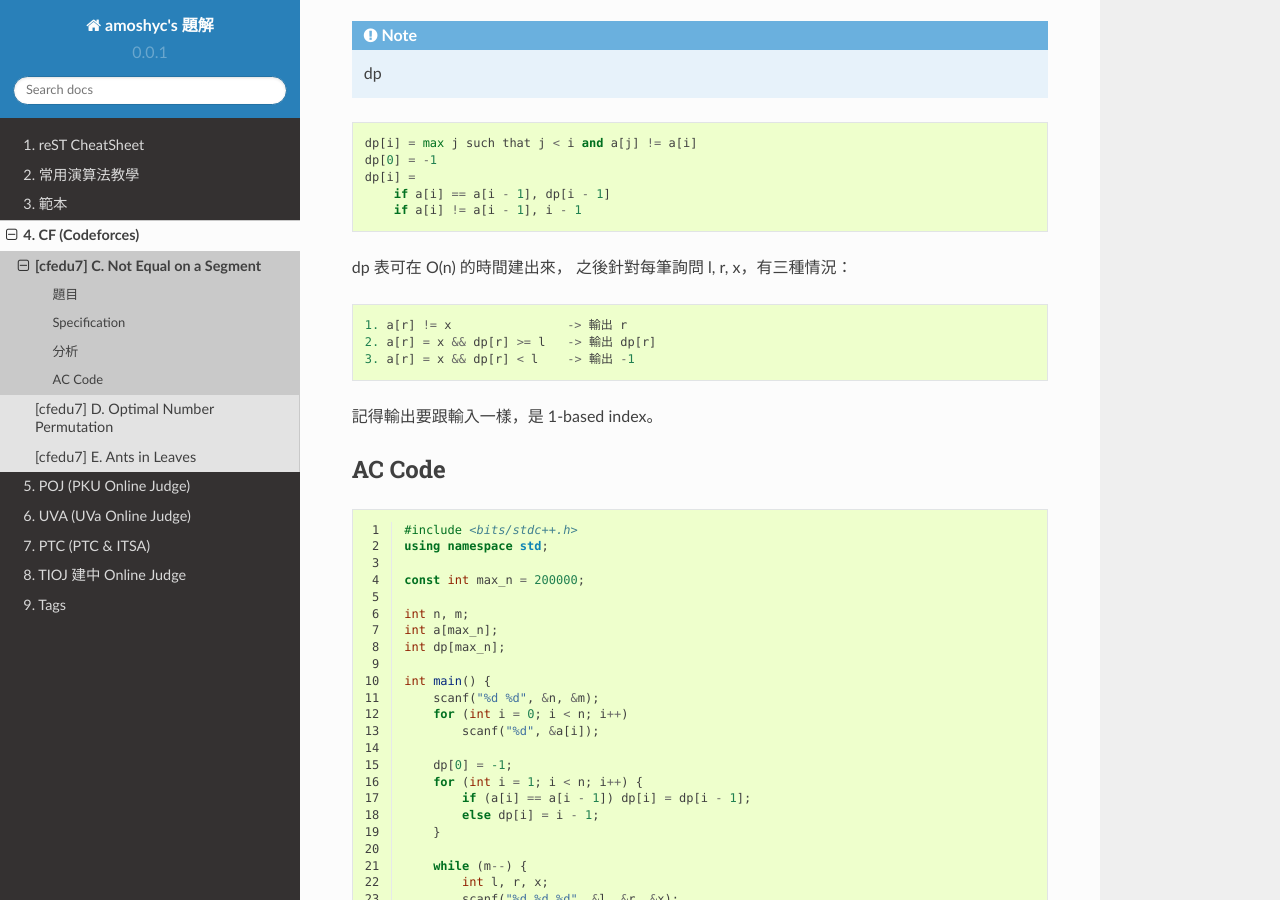
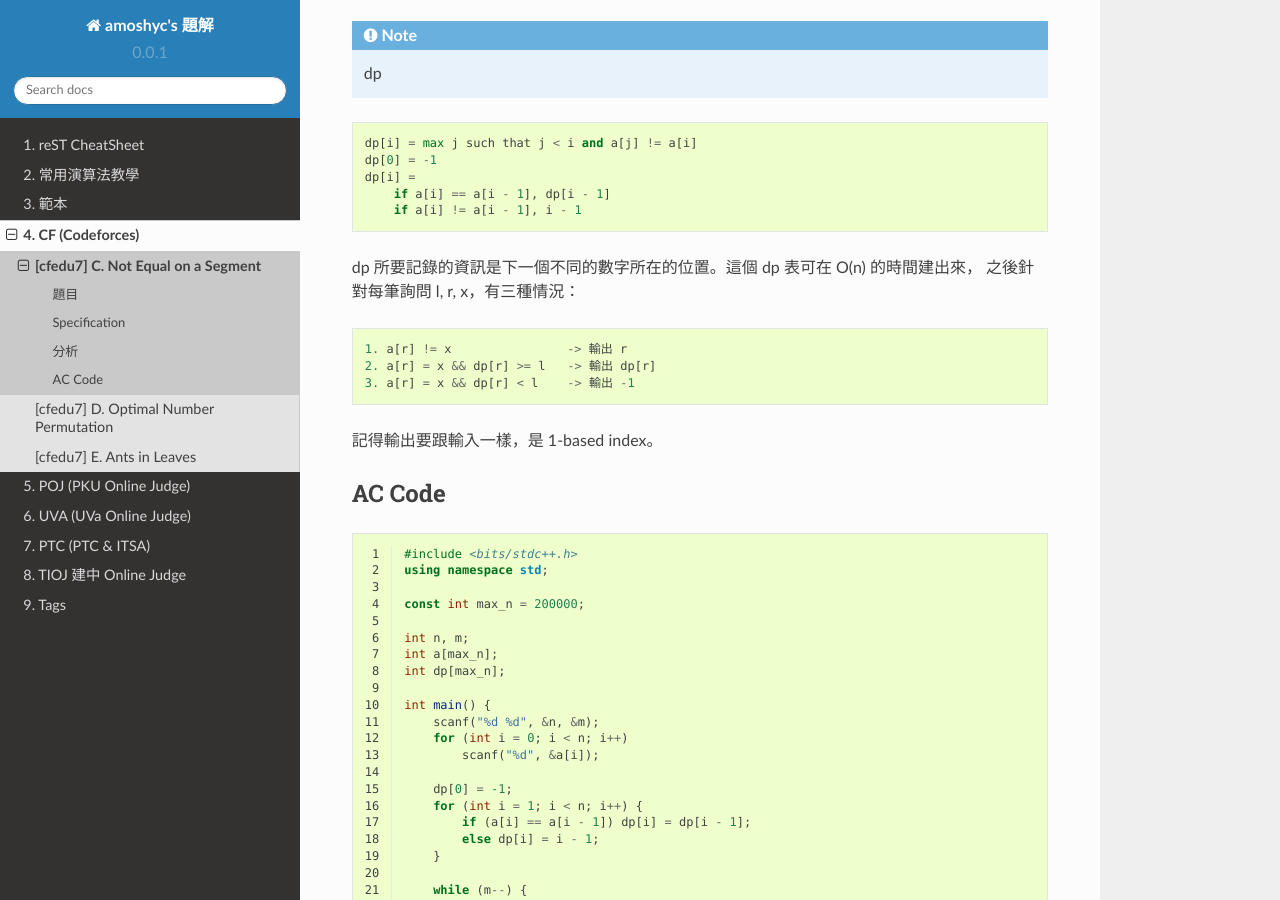
Before and after one commit to amoshyc/ojsolution, a Sphinx documentation site: the page built from docs/source/cf/cfedu7/pc.rst, in a window 1280 px wide and 900 px high, scrolled down 665 px. Built offline with Sphinx 7.4.7 and the Read the Docs theme 2.0.0, drawn with Linux system fonts in a browser that asks for light colours.

Commit message:
Update pc.rst

```diff
--- a/docs/source/cf/cfedu7/pc.rst
+++ b/docs/source/cf/cfedu7/pc.rst
@@ -43,7 +43,7 @@ Specification
         if a[i] == a[i - 1], dp[i - 1]
         if a[i] != a[i - 1], i - 1
 
-dp 表可在 O(n) 的時間建出來，
+dp 所要記錄的資訊是下一個不同的數字所在的位置。這個 dp 表可在 O(n) 的時間建出來，
 之後針對每筆詢問 l, r, x，有三種情況：
 
 ::
```
